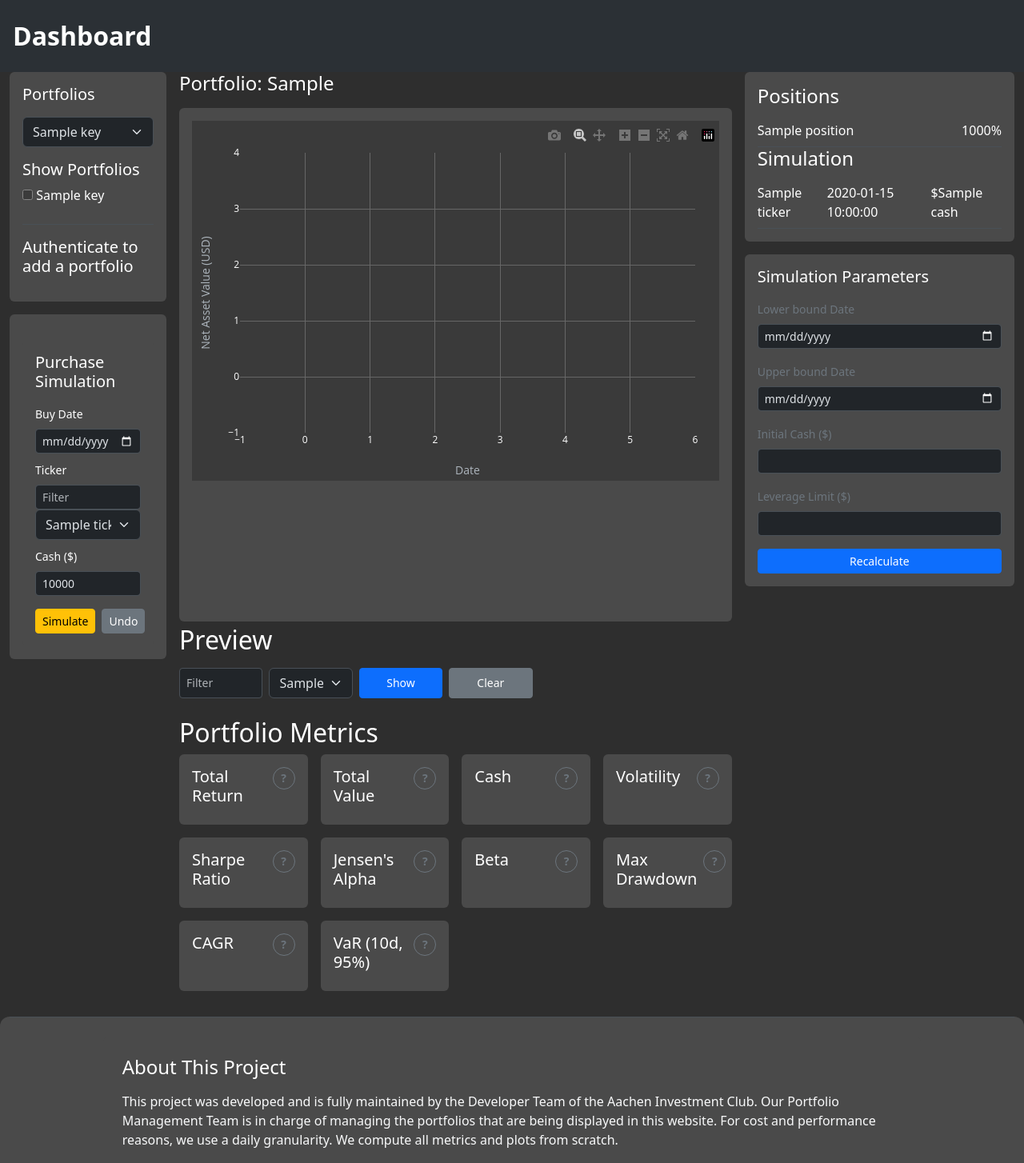
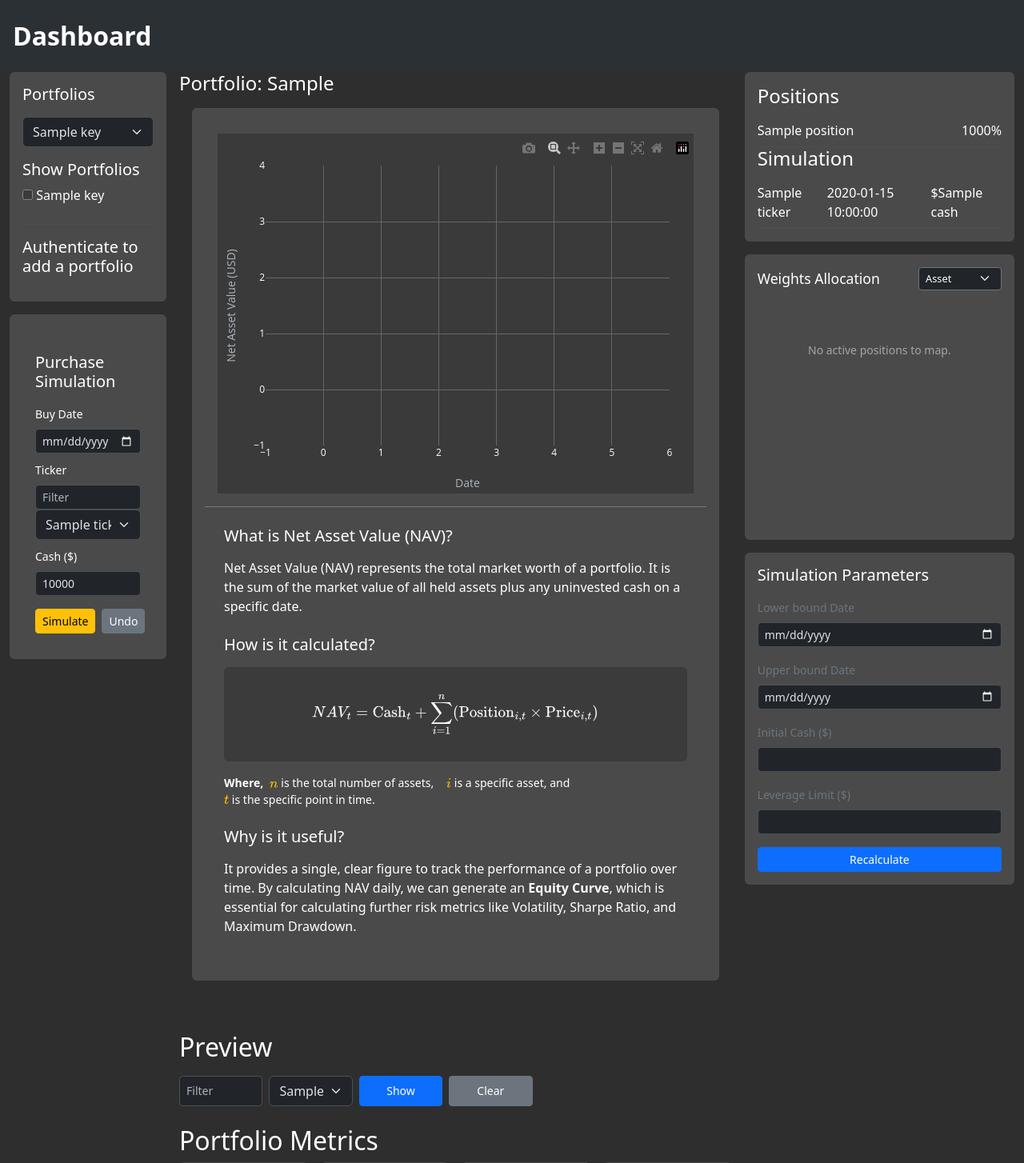
Before and after one commit to aachen-investment-club/portfolio-management, a Flask app: template portfolio/templates/index.html in a window 1280 px wide. Shown: the top 1454 px of the page at 80% size. Run offline with Flask 3, Linux system fonts and the light colour scheme; the template is opened without the code that fills it: most values are stand-ins (such as "Sample title", 1, 10 or a date in 2020); parts of the project's set-up code (start-up, migrations or seed data) failed here and were passed over; some libraries are stand-ins or nearby versions.

Commit message:
Added pie chart for portfolio weights, grouped portfolio metrics, added explanation for NAV

```diff
--- a/portfolio/templates/index.html
+++ b/portfolio/templates/index.html
@@ -145,9 +145,38 @@
                                 <h4 class="mb-3">
                                 Portfolio: {{ selected_key.split('/')[-1] if selected_key else "No Portfolio Selected" }}
                                 </h4>
-                                <div class="bg-dark-subtle rounded p-3 h-100">
-                                    <div id="main-chart" class="container-fluid p-0"></div>
+                                <div class="bg-dark-subtle rounded p-3 m-3">
+                                    <div class="p-3">
+                                        <div id="main-chart" class="container-fluid p-0"></div>
+                                    </div>
+                                    <hr class="m-0 opacity-10">
+
+                                    <div class="p-4 rounded" >
+                                        <h5 class="text-white mb-3">What is Net Asset Value (NAV)?</h5>
+                                        <p class="text-white">
+                                            Net Asset Value (NAV) represents the total market worth of a portfolio. It is the sum of the market value of all held assets plus any uninvested cash on a specific date.
+                                        </p>
+
+                                        <h5 class="text-white mt-4 mb-3">How is it calculated?</h5>
+                                        <div class="py-3 my-3 text-center rounded" style="background-color: rgba(0, 0, 0, 0.2);">
+                                            <span class="text-white">$$NAV_t = \text{Cash}_t + \sum_{i=1}^{n} (\text{Position}_{i,t} \times \text{Price}_{i,t})$$</span>
+                                        </div>
+
+                                        <div class="d-flex flex-wrap text-white small mt-3">
+                                            <span class="me-2"><strong>Where,</strong></span>
+                                            <span class="me-3"><strong class="text-warning">\(n\)</strong> is the total number of assets,</span>
+                                            <span class="me-3"><strong class="text-warning">\(i\)</strong> is a specific asset, and</span>
+                                            <span class="me-3"><strong class="text-warning">\(t\)</strong> is the specific point in time.</span>
+                                        </div>
+
+                                        <h5 class="text-white mt-4 mb-3">Why is it useful?</h5>
+                                        <p class="text-white">
+                                            It provides a single, clear figure to track the performance of a portfolio over time. By calculating NAV daily, we can generate an <strong>Equity Curve</strong>, which is essential for calculating further risk metrics like Volatility, Sharpe Ratio, and Maximum Drawdown. <span class="small opacity-50"></span>
+                                        </p>
+                                    </div>
+
                                 </div>
+
                             </div>
 
                         <!-- Positions -->
@@ -155,6 +184,21 @@
                             {{
                                 PositionsContainer(positions, simulation)
                             }}
+
+                            <div class="bg-dark-subtle rounded p-3 my-3">
+                                <div class="d-flex justify-content-between align-items-center mb-3">
+                                    <h5 class="text-white m-0" style="font-size: 1.1rem; font-weight: 500;">Weights Allocation</h5>
+                                    <select id="pie-group-by" class="form-select form-select-sm bg-dark text-white border-secondary" style="width: auto; font-size: 0.8rem;">
+                                        <option value="shortname">Asset</option>
+                                        <option value="industry">Industry</option>
+                                        <option value="currency">Currency</option>
+                                        <option value="country">Exchange</option>
+                                    </select>
+                                </div>
+
+                                <div id="portfolio-pie-chart" style="min-height: 280px; width: 100%;"></div>
+                            </div>
+
                             {{
                                 SimulationPanel(initial_cash, leverage_limit)
                             }}
@@ -206,27 +250,6 @@
                 Why is it useful?<br><br>
                 It gives a quick snapshot of where your portfolio stands today. It helps you track progress, compare performance over time, and decide when you may need to rebalance. (StartEngine Team, 2026)") }}
 
-                    {{ MetricCard("Cash", metrics.cash, id="kpi-cash",
-                        description="Cash is the uninvested money currently available in the portfolio. (Hayes, 2025)") }}
-
-                    {{ MetricCard("Volatility", metrics.volatility, id="kpi-volatility",
-                        description="What is volatility?<br><br>
-                Volatility shows how much and how quickly prices move up and down over time.<br><br>
-                How is it calculated?<br><br>
-                A common way is standard deviation of returns, often annualized.<br><br>
-                Why is it useful?<br><br>
-                It helps you understand uncertainty and risk. Higher volatility usually means less predictable prices. (Hayes, 2025)") }}
-                </div>
-
-                <div class="row g-3 mb-3">
-                    {{ MetricCard("Sharpe Ratio", metrics.sharpe, id="kpi-sharpe",
-                        description="What is Sharpe ratio?<br><br>
-                Sharpe ratio shows how much extra return you got for the risk you took.<br><br>
-                How is it calculated?<br><br>
-                $$\\text{Sharpe Ratio} = \\frac{R_p - R_f}{\\sigma_p}$$<br><br>
-                Why is it useful?<br><br>
-                It helps compare investments on a risk-adjusted basis. Higher is generally better. (Fernando, 2025)") }}
-
                     {{ MetricCard("Jensen's Alpha", metrics.alpha, id="kpi-alpha",
                         description="What is Jensen's alpha?<br><br>
                 Jensen's alpha measures how much a portfolio beat or missed its expected return after adjusting for market risk (beta).<br><br>
@@ -234,6 +257,20 @@
                 $$\\alpha = R_p - \\left(R_f + \\beta\\left(R_m - R_f\\right)\\right)$$<br><br>
                 Why is it useful?<br><br>
                 It helps judge manager skill more fairly by accounting for risk.") }}
+
+                    {{ MetricCard("CAGR", metrics.cagr, id="kpi-cagr",
+                        description="What is CAGR?<br><br>
+                CAGR is the steady yearly growth rate that would take an investment from start value to end value, assuming reinvestment.<br><br>
+                How is it calculated?<br><br>
+                $$\\text{CAGR} = \\left(\\left(\\frac{\\text{Ending Value}}{\\text{Beginning Value}}\\right)^{\\frac{1}{\\text{Years}}} - 1\\right) \\times 100$$<br><br>
+                Why is it useful?<br><br>
+                It makes it easy to compare long-term growth, but it does not show volatility by itself. (CFI, 2026)") }}
+
+
+                </div>
+
+                <div class="row g-3 mb-3">
+
 
                     {{ MetricCard("Beta", metrics.beta, id="kpi-beta",
                         description="What is beta?<br><br>
@@ -243,6 +280,14 @@
                 Why is it useful?<br><br>
                 It helps you understand market risk and match investments to your risk tolerance. (CFI, 2026)") }}
 
+                    {{ MetricCard("Volatility", metrics.volatility, id="kpi-volatility",
+                        description="What is volatility?<br><br>
+                Volatility shows how much and how quickly prices move up and down over time.<br><br>
+                How is it calculated?<br><br>
+                A common way is standard deviation of returns, often annualized.<br><br>
+                Why is it useful?<br><br>
+                It helps you understand uncertainty and risk. Higher volatility usually means less predictable prices. (Hayes, 2025)") }}
+
                     {{ MetricCard("Max Drawdown", metrics.max_drawdown, id="kpi-max-drawdown",
                         description="What is max drawdown?<br><br>
                 Max drawdown is the biggest drop from a past peak to a later low before a new peak is reached.<br><br>
@@ -250,18 +295,29 @@
                 $$\\text{Max Drawdown} = \\frac{\\text{Trough Value} - \\text{Peak Value}}{\\text{Peak Value}}$$<br><br>
                 Why is it useful?<br><br>
                 It shows worst historical downside risk and potential pain during downturns. (CFI, 2026)") }}
+
+                    {{ MetricCard("VaR (10d, 95%)", metrics.value_at_risk, id="kpi-value-at-risk",
+                description="Value at Risk (parametric).<br><br>
+                Estimates potential loss at 95% confidence over 10 days.<br><br>
+                Formula: $$R_{VaR} = -(\\mu T + z_{\\alpha} \\sigma \\sqrt{T}) \\times V$$<br><br>
+                Where $\\mu$ = mean daily return, $\\sigma$ = daily std, $T$ = horizon, $z_{\\alpha}$ = left-tail z-score, $V$ = portfolio value.") }}
+
+
                 </div>
 
                 <div class="row g-3 mb-3">
-                    {{ MetricCard("CAGR", metrics.cagr, id="kpi-cagr",
-                        description="What is CAGR?<br><br>
-                CAGR is the steady yearly growth rate that would take an investment from start value to end value, assuming reinvestment.<br><br>
+
+                {{ MetricCard("Sharpe Ratio", metrics.sharpe, id="kpi-sharpe",
+                        description="What is Sharpe ratio?<br><br>
+                Sharpe ratio shows how much extra return you got for the risk you took.<br><br>
                 How is it calculated?<br><br>
-                $$\\text{CAGR} = \\left(\\left(\\frac{\\text{Ending Value}}{\\text{Beginning Value}}\\right)^{\\frac{1}{\\text{Years}}} - 1\\right) \\times 100$$<br><br>
+                $$\\text{Sharpe Ratio} = \\frac{R_p - R_f}{\\sigma_p}$$<br><br>
                 Why is it useful?<br><br>
-                It makes it easy to compare long-term growth, but it does not show volatility by itself. (CFI, 2026)") }}
-                {{ MetricCard("VaR (10d, 95%)", metrics.value_at_risk, id="kpi-value-at-risk",
-    description="Value at Risk (parametric).<br><br>Estimates potential loss at 95% confidence over 10 days.<br><br>Formula: $$R_{VaR} = -(\\mu T + z_{\\alpha} \\sigma \\sqrt{T}) \\times V$$<br><br>Where $\\mu$ = mean daily return, $\\sigma$ = daily std, $T$ = horizon, $z_{\\alpha}$ = left-tail z-score, $V$ = portfolio value.") }}
+                It helps compare investments on a risk-adjusted basis. Higher is generally better. (Fernando, 2025)") }}
+
+                {{ MetricCard("Cash", metrics.cash, id="kpi-cash",
+                        description="Cash is the uninvested money currently available in the portfolio. (Hayes, 2025)") }}
+
                 </div>
 
                 </section>
@@ -445,6 +501,10 @@
             const tickers = {{ tickers | tojson }};
         </script>
 
+        <script>
+            window.portfolioWeightsData = {{ positions | tojson if positions else '[]' }};
+        </script>
+
         <script src="/script/index.js"></script>
         <script src="https://cdn.jsdelivr.net/npm/axios/dist/axios.min.js"></script>
     </body>
--- a/portfolio/templates/index.js
+++ b/portfolio/templates/index.js
@@ -328,3 +328,75 @@ sim_ticker.addEventListener("input", (e) => queryFilterHandler(e, sim_ticker_sel
 if (PREVIEW_DATA) {
   Plotly.addTraces(mainChart, PREVIEW_DATA);
 }
+
+document.addEventListener("DOMContentLoaded", function() {
+    // 1. Grabs the data array from the global window scope we updated in HTML
+    const rawWeightsData = window.portfolioWeightsData || [];
+    const groupBySelect = document.getElementById("pie-group-by");
+    const chartContainer = document.getElementById("portfolio-pie-chart");
+
+    // Exit cleanly if we are on a page that doesn't render this chart container
+    if (!chartContainer) return;
+
+    // Display a clean layout notice if there are zero active stock positions
+    if (rawWeightsData.length === 0) {
+        chartContainer.innerHTML = '<p class="text-white-50 text-center pt-5 small">No active positions to map.</p>';
+        return;
+    }
+
+    function updatePieChart(groupByKey) {
+        const aggregationMap = {};
+
+        rawWeightsData.forEach(item => {
+            // Read the dynamic property key (shortname, industry, currency, or country)
+            const key = item[groupByKey] || "Unknown";
+            aggregationMap[key] = (aggregationMap[key] || 0) + item.weight;
+        });
+
+        const labels = Object.keys(aggregationMap);
+        const weights = Object.values(aggregationMap);
+        const percentages = weights.map(w => (w * 100).toFixed(2));
+
+        const traceData = [{
+            values: percentages,
+            labels: labels,
+            type: 'pie',
+            hole: 0.5, // Creates a clean modern donut chart
+            textinfo: 'percent',
+            hoverinfo: 'label+percent',
+            textposition: 'inside',
+            marker: {
+                colors: ['#0d6efd', '#198754', '#ffc107', '#dc3545', '#0dcaf0', '#6f42c1', '#fd7e14']
+            }
+        }];
+
+        const chartLayout = {
+            paper_bgcolor: 'rgba(0,0,0,0)', // Fully transparent back canvas
+            plot_bgcolor: 'rgba(0,0,0,0)',
+            font: { color: '#ffffff', family: 'system-ui, -apple-system, sans-serif' },
+            margin: { t: 5, b: 5, l: 5, r: 5 },
+            showlegend: true,
+            legend: {
+                orientation: 'h',
+                y: -0.1,
+                x: 0.5,
+                xanchor: 'center',
+                font: { size: 10 }
+            }
+        };
+
+        const configOptions = { responsive: true, displayModeBar: false };
+
+        Plotly.newPlot('portfolio-pie-chart', traceData, chartLayout, configOptions);
+    }
+
+    // Default chart layout clusters asset holdings by Short Name on page boot
+    updatePieChart('shortname');
+
+    // Trigger reactive recalculation when a user switches options in the dropdown
+    if (groupBySelect) {
+        groupBySelect.addEventListener('change', function() {
+            updatePieChart(this.value);
+        });
+    }
+});
```
Also changed, not shown: portfolio/models/market.py (+23 -1 lines), portfolio/models/portfolio.py (+9 -0 lines).
